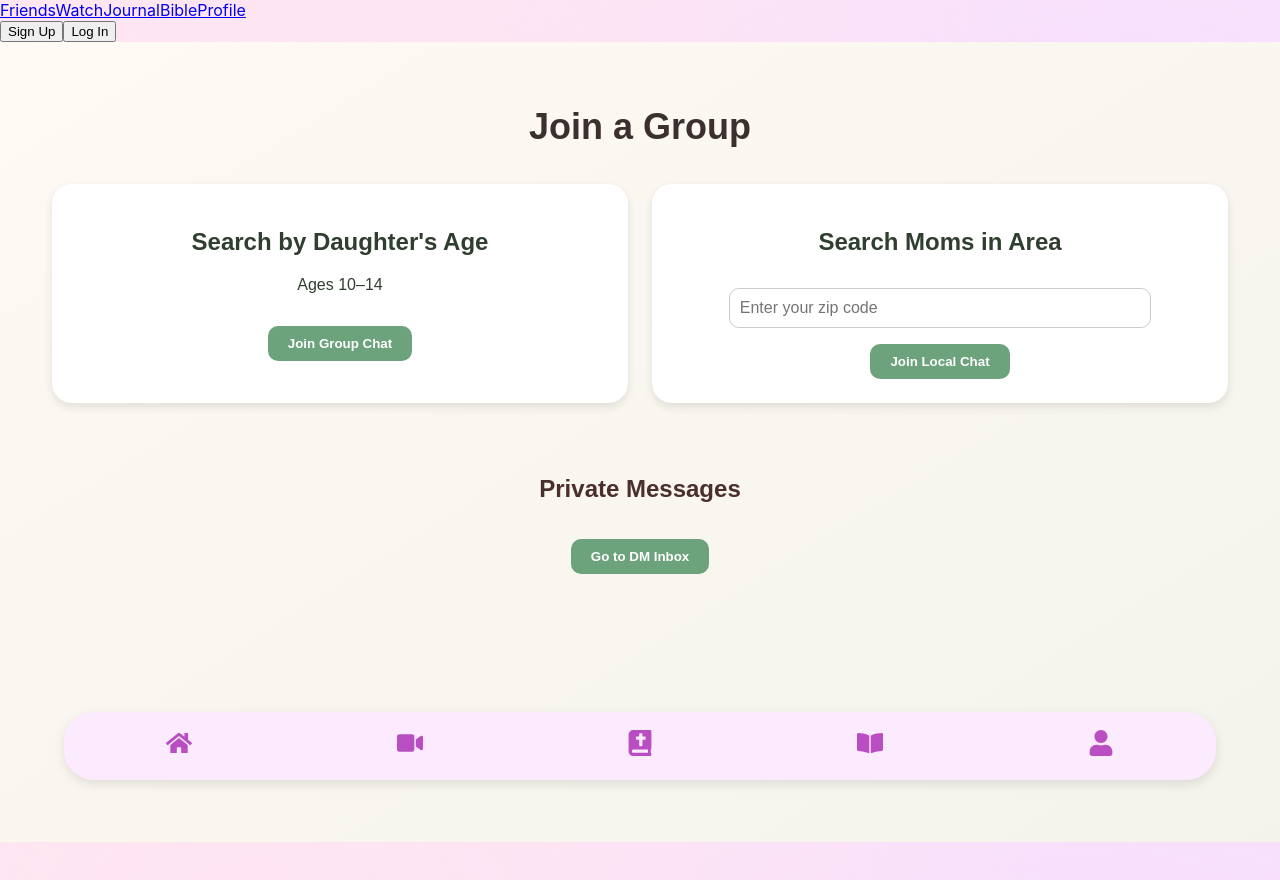
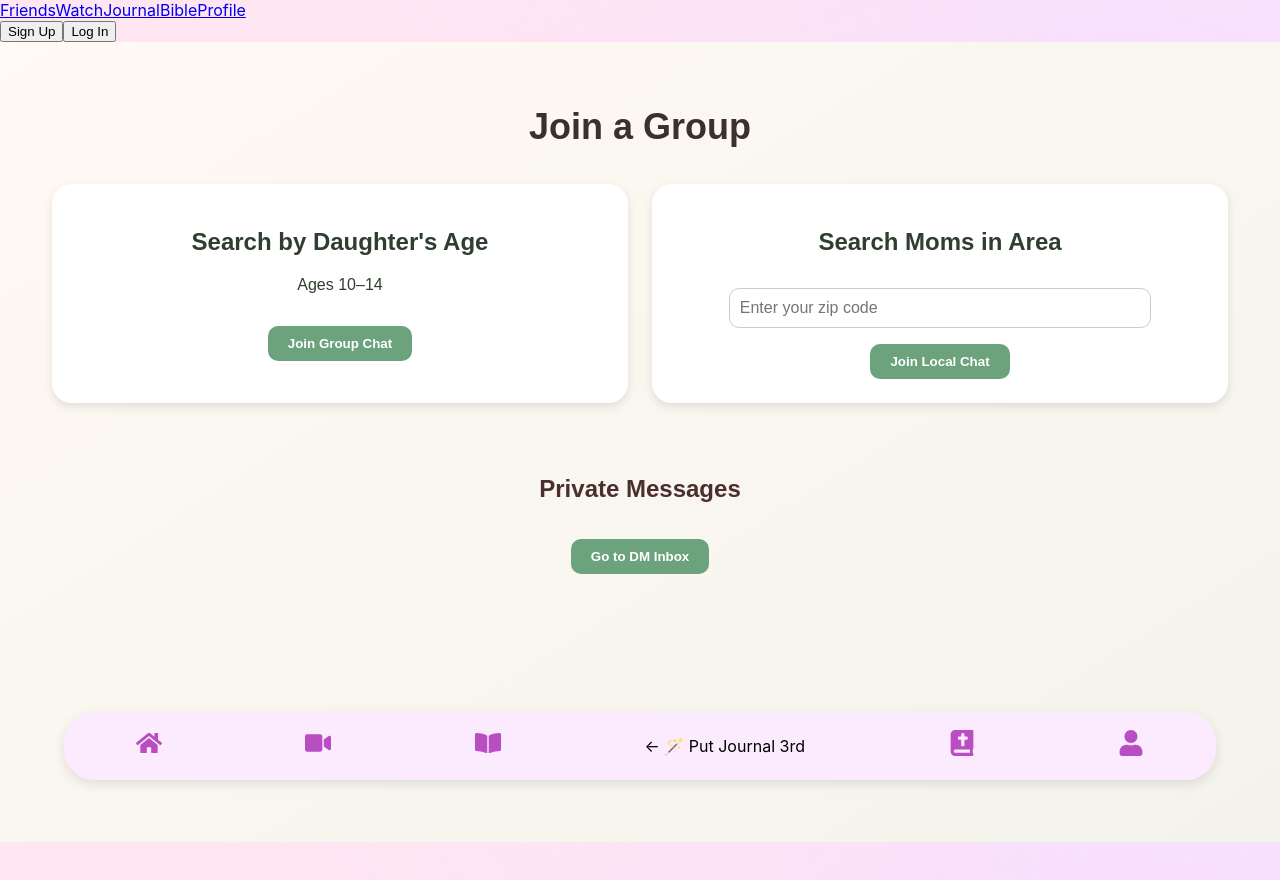
Before and after one commit to ESelf2025/my-vscode-project, a React (Create React App) app: page /guardian-community in a window 1280 px wide. Shown: the top 880 px of the page. Built offline with nearby package versions, Linux system fonts and the light colour scheme; no server answers.

Commit message:
Moved journal to center in bottom nav + final icon polish 💗✨

```diff
--- a/src/BottomNavBar.js
+++ b/src/BottomNavBar.js
@@ -5,12 +5,13 @@ import { FaHome, FaVideo, FaBible, FaBookOpen, FaUser } from 'react-icons/fa';
 const BottomNavBar = () => {
   return (
     <div style={styles.navBar}>
-      <Link to="/" style={styles.icon}><FaHome /></Link>
-      <Link to="/watch" style={styles.icon}><FaVideo /></Link>
-      <Link to="/bible" style={styles.icon}><FaBible /></Link>
-      <Link to="/journal" style={styles.icon}><FaBookOpen /></Link>
-      <Link to="/profile" style={styles.icon}><FaUser /></Link>
-    </div>
+  <Link to="/" style={styles.icon}><FaHome /></Link>
+  <Link to="/watch" style={styles.icon}><FaVideo /></Link>
+  <Link to="/journal" style={styles.icon}><FaBookOpen /></Link>   ← 🪄 Put Journal 3rd
+  <Link to="/bible" style={styles.icon}><FaBible /></Link>
+  <Link to="/profile" style={styles.icon}><FaUser /></Link>
+</div>
+
   );
 };
 
```
